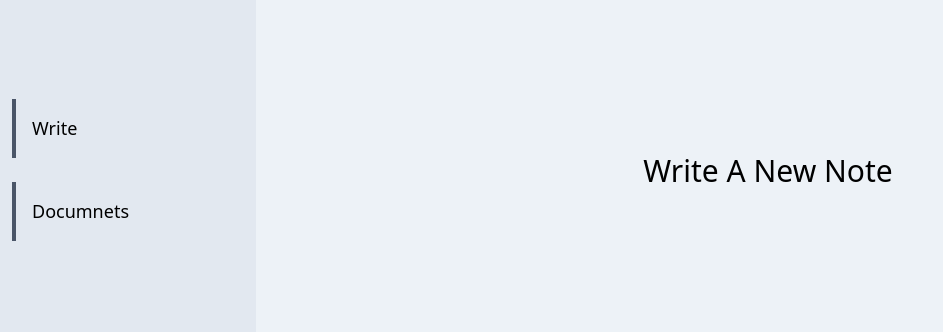
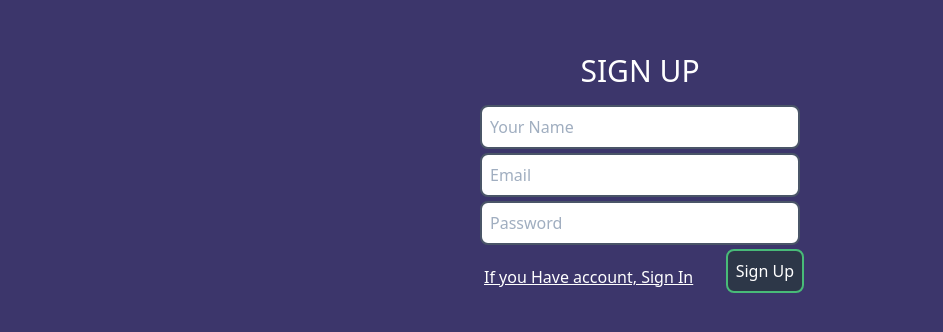
Before and after one commit to mdabhn/noteBook, a Vue app: page / in a window 1280 px wide. Shown: the part 230-562 px from the top of the page, without its empty margins (0-943 px from the left). Built offline with nearby package versions, Linux system fonts and the light colour scheme; no server answers.

Commit message:
Added Sign up method

```diff
--- a/src/assets/style/style.css
+++ b/src/assets/style/style.css
@@ -3,3 +3,8 @@
 @tailwind components;
 
 @tailwind utilities;
+
+.w-input {
+  /* width: 18.75rem; */
+  width: 20rem;
+}
--- /dev/null
+++ b/src/components/auth/Auth.vue
@@ -0,0 +1,121 @@
+<template>
+  <div class="flex h-screen bg-indigo-900">
+    <div class="mx-auto my-auto" v-if="signup">
+      <h1 class="text-center text-3xl mb-3 uppercase text-white">Sign Up</h1>
+      <form @submit.prevent="createUser">
+        <input
+          type="text"
+          name="name"
+          v-model="name"
+          class="block p-2 w-input rounded-lg m-1 border-gray-700 border-2 focus:outline-none"
+          placeholder="Your Name"
+          required
+        />
+        <input
+          type="email"
+          name="email"
+          v-model="email"
+          class="block p-2 w-input rounded-lg m-1 border-gray-700 border-2 focus:outline-none"
+          placeholder="Email"
+          required
+        />
+        <input
+          type="password"
+          name="password"
+          v-model="password"
+          class="block p-2 w-input rounded-lg m-1 border-gray-700 border-2 focus:outline-none"
+          placeholder="Password"
+          required
+        />
+        <button
+          class="border-2 bg-gray-800 p-2 rounded-lg text-white float-right border-green-500 hover:bg-gray-900"
+        >
+          Sign Up
+        </button>
+      </form>
+      <div class="mx-auto my-auto mt-5 ml-2">
+        <a
+          href="#"
+          class="text-white underline hover:text-black ease-in-out delay-150 duration-100"
+          @click="signinForm"
+          >If you Have account, Sign In</a
+        >
+      </div>
+    </div>
+
+    <div class="mx-auto my-auto" v-if="signin">
+      <h1 class="text-center text-3xl mb-3 uppercase text-white">Sign In</h1>
+      <form @submit.prevent="">
+        <input
+          type="email"
+          name="mail"
+          class="block p-2 w-input rounded-lg m-1 border-gray-700 border-2 focus:outline-none"
+          placeholder="Email"
+          required
+        />
+        <input
+          type="password"
+          name="password"
+          class="block p-2 w-input rounded-lg m-1 border-gray-700 border-2 focus:outline-none"
+          placeholder="Password"
+          required
+        />
+        <button
+          class="border-2 bg-gray-800 p-2 rounded-lg text-white float-right border-green-500 hover:bg-gray-900"
+        >
+          Sign In
+        </button>
+      </form>
+      <div class="mx-auto my-auto mt-3 ml-2">
+        <a
+          href="#"
+          class="text-white underline hover:text-black ease-in-out delay-150 duration-100 text-sm"
+          @click="signupForm"
+          >If you Haven't Created an account, <br />
+          Sign In</a
+        >
+      </div>
+    </div>
+  </div>
+</template>
+
+<script>
+  import firebase from 'firebase/app'
+  import 'firebase/auth'
+
+  export default {
+    name: 'Auth',
+    data() {
+      return {
+        signup: true,
+        signin: false,
+        email: null,
+        password: null,
+        name: null,
+      }
+    },
+    methods: {
+      signinForm() {
+        this.signup = false
+        this.signin = true
+      },
+      signupForm() {
+        this.signup = true
+        this.signin = false
+      },
+      createUser() {
+        firebase
+          .auth()
+          .createUserWithEmailAndPassword(this.email, this.password)
+          .then(data => {
+            data.user.updateProfile({ displayName: this.name })
+          })
+          .catch(err => {
+            console.error(err)
+          })
+      },
+    },
+  }
+</script>
+
+<style></style>
--- a/src/router/index.js
+++ b/src/router/index.js
@@ -1,12 +1,18 @@
 import Vue from 'vue'
 import VueRouter from 'vue-router'
 import Home from '../components/Home'
+import Auth from '../components/auth/Auth'
 
 Vue.use(VueRouter)
 
 const routes = [
   {
     path: '/',
+    name: 'Auth',
+    component: Auth,
+  },
+  {
+    path: '/home',
     name: 'Home',
     component: Home,
   },
```
Also changed, not shown: src/components/auth/SignIn.vue (added), src/components/auth/SignUp.vue (added), 1 other file (tests, documents, lock files or other folders).
